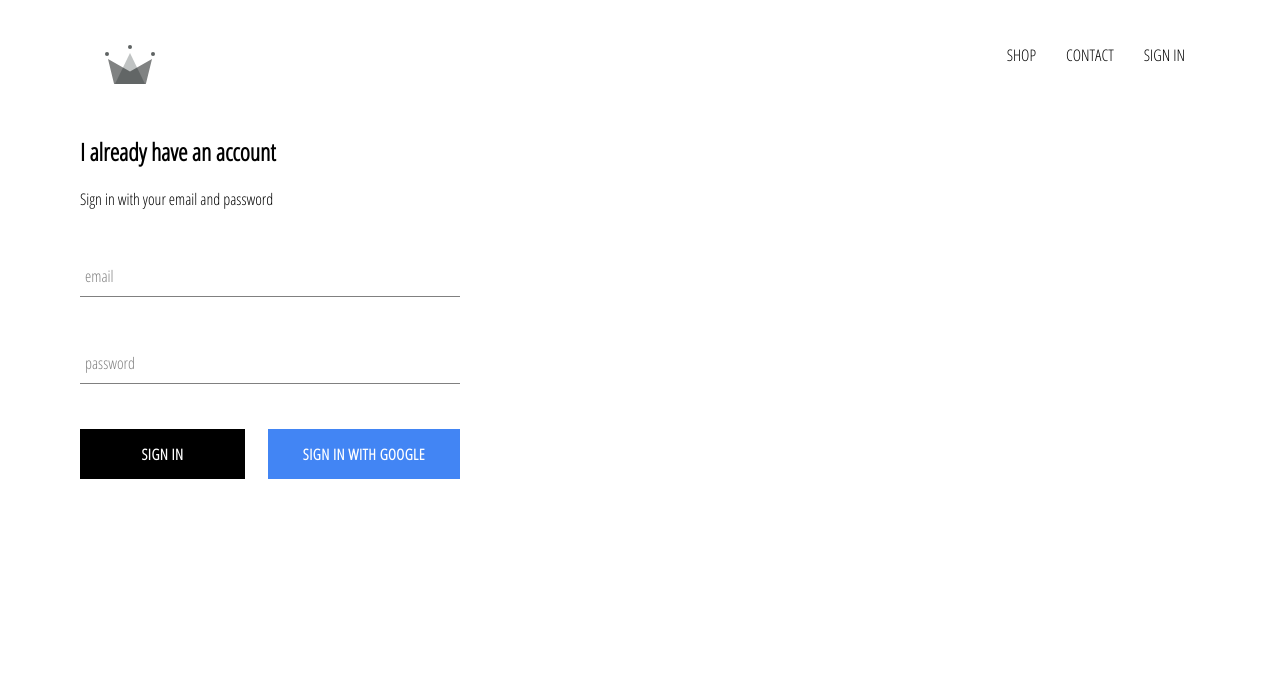
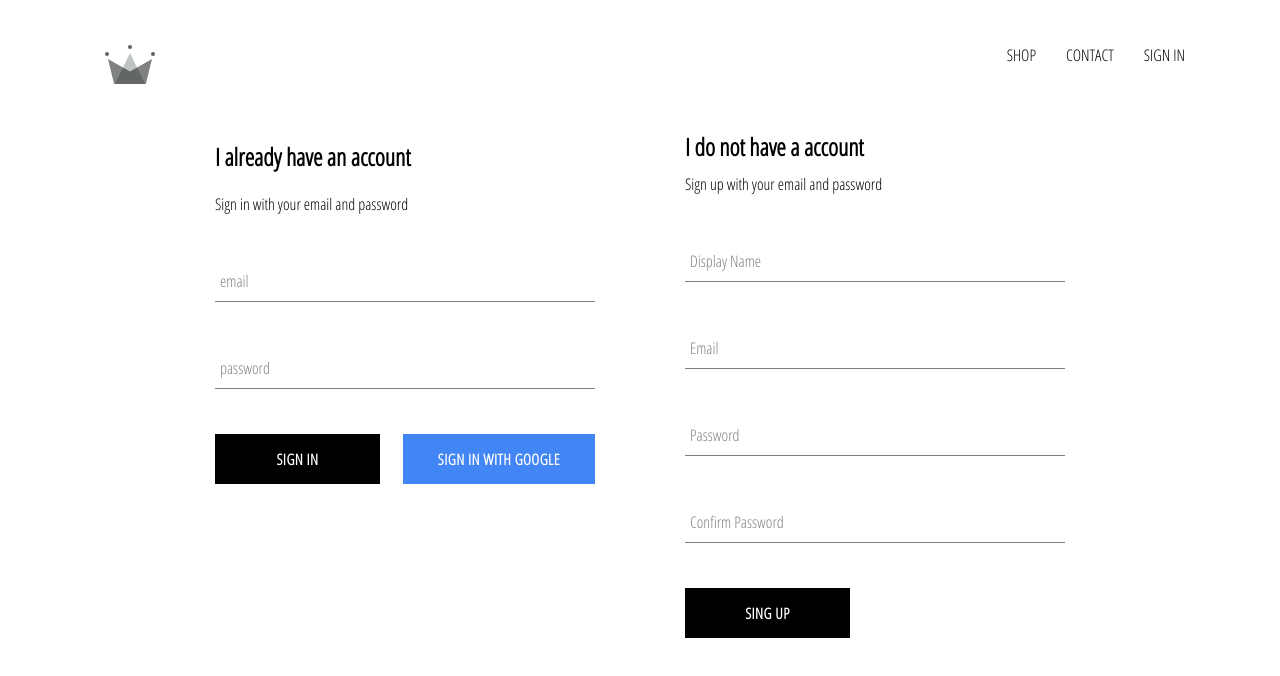
Before and after one commit to piboxee/crwn, a React (Create React App) app: page /signin in a window 1280 px wide. Shown: the top 676 px of the page. Built offline with nearby package versions, Linux system fonts and the light colour scheme; no server answers.

Commit message:
Sign up with email and password added

```diff
--- a/public/index.html
+++ b/public/index.html
@@ -2,29 +2,13 @@
 <html lang="en">
   <head>
     <meta charset="utf-8" />
-    <link rel="icon" href="%PUBLIC_URL%/favicon.ico" />
     <meta name="viewport" content="width=device-width, initial-scale=1" />
     <meta name="theme-color" content="#000000" />
     <meta
       name="description"
       content="Web site created using create-react-app"
     />
-    <link rel="apple-touch-icon" href="%PUBLIC_URL%/logo192.png" />
-    <!--
-      manifest.json provides metadata used when your web app is installed on a
-      user's mobile device or desktop. See https://developers.google.com/web/fundamentals/web-app-manifest/
-    -->
-    <link rel="manifest" href="%PUBLIC_URL%/manifest.json" />
     <link href="https://fonts.googleapis.com/css?family=Open+Sans+Condensed:300&display=swap" rel="stylesheet">
-    <!--
-      Notice the use of %PUBLIC_URL% in the tags above.
-      It will be replaced with the URL of the `public` folder during the build.
-      Only files inside the `public` folder can be referenced from the HTML.
-
-      Unlike "/favicon.ico" or "favicon.ico", "%PUBLIC_URL%/favicon.ico" will
-      work correctly both with client-side routing and a non-root public URL.
-      Learn how to configure a non-root public URL by running `npm run build`.
-    -->
     <title>React App</title>
   </head>
   <body>
--- a/src/App.js
+++ b/src/App.js
@@ -8,7 +8,7 @@
 import HomePage from './pages/homepage/homepage.component'
 import ShopPage from './pages/shop/shop.component'
 
-import {auth} from './firebase/firebase.utils'
+import {auth, createUserProfileDocument} from './firebase/firebase.utils'
 
 class App extends Component {
   constructor(){
@@ -22,8 +22,22 @@
   unsubscribeFromAuth = null
 
   componentDidMount(){
-    this.unsubscribeFromAuth = auth.onAuthStateChanged(user => {
-      this.setState({currentUser: user})
+    this.unsubscribeFromAuth = auth.onAuthStateChanged(async userAuth => {
+      if (userAuth) {
+        const userRef = await createUserProfileDocument(userAuth)
+        userRef.onSnapshot(snapShot => {
+          this.setState({
+            currentUser: {
+              id: snapShot.id,
+              ...snapShot.data()
+            }
+          })
+        })
+      }
+      else {
+        this.setState({currentUser: userAuth})
+      }
+
     })
   }
 
--- a/src/components/sign-in/sign-in.component.jsx
+++ b/src/components/sign-in/sign-in.component.jsx
@@ -3,7 +3,7 @@
 import FormInput from '../form-input/form-input.component'
 import CustomButton from '../custom-button/custom-button.component'
 
-import {singInWithGoogle} from '../../firebase/firebase.utils'
+import {auth, singInWithGoogle} from '../../firebase/firebase.utils'
 
 import './sign-in.styles.scss'
 
@@ -17,10 +17,19 @@
         }
     }
 
-    handleSubmit = (event) => {
+    handleSubmit = async (event) => {
         event.preventDefault()
 
-        this.setState({email: '', password: ''})
+        const {email, password} = this.state
+
+        try {
+            await auth.signInWithEmailAndPassword(email, password)
+            this.setState({email: '', password: ''})
+        } catch (error) {
+            console.log(error)
+        }
+
+
     }
 
     handleChange = (event) => {
--- /dev/null
+++ b/src/components/sign-up/sign-up.component.jsx
@@ -0,0 +1,70 @@
+import React, { Component } from 'react'
+
+import FormInput from '../form-input/form-input.component'
+import CustomButton from '../custom-button/custom-button.component'
+
+import {auth, createUserProfileDocument} from '../../firebase/firebase.utils'
+
+import './sign-up.styles.scss'
+
+class SignUp extends Component {
+    constructor(){
+        super()
+
+        this.state = {
+            displayName: '',
+            email: '',
+            password: '',
+            confirmPassword: ''
+        }
+    }
+
+    handleSubmit = async (event) => {
+        event.preventDefault()
+
+        const {displayName, email, password, confirmPassword} = this.state
+        if (password !== confirmPassword){
+            alert("Passwords don't match")
+            return
+        }
+
+        try {
+            const {user} = await auth.createUserWithEmailAndPassword(email, password)
+            await createUserProfileDocument(user, {displayName})
+
+            this.setState({
+                displayName: '',
+                email: '',
+                password: '',
+                confirmPassword: ''
+            })
+        } catch (error) {
+            console.error(error)
+        }
+    }
+
+    handleChange = (event) => {
+        const {name, value} = event.target
+
+        this.setState({[name]: value})
+    }
+
+    render(){
+        const {displayName, email, password, confirmPassword} = this.state
+        return (
+            <div className='sign-up'>
+                <h2 className='title'>I do not have a account</h2>
+                <span>Sign up with your email and password</span>
+                <form className='sign-in-form' onSubmit={this.handleSubmit}>
+                    <FormInput type='text' name='displayName' value={displayName} onChange={this.handleChange} label='Display Name' required />
+                    <FormInput type='email' name='email' value={email} onChange={this.handleChange} label='Email' required />
+                    <FormInput type='password' name='password' value={password} onChange={this.handleChange} label='Password' required />
+                    <FormInput type='password' name='confirmPassword' value={confirmPassword} onChange={this.handleChange} label='Confirm Password' required />
+                    <CustomButton type='submit'>Sing Up</CustomButton>
+                </form>
+            </div>
+        )
+    }
+}
+
+export default SignUp
--- /dev/null
+++ b/src/components/sign-up/sign-up.styles.scss
@@ -0,0 +1,9 @@
+.sign-up {
+    display: flex;
+    flex-direction: column;
+    width: 380px;
+
+    .title {
+        margin: 10px 0;
+    }
+}
--- a/src/firebase/firebase.utils.js
+++ b/src/firebase/firebase.utils.js
@@ -12,6 +12,31 @@
     appId: "1:286044570599:web:e42af027eb47bc89beb342"
   }
 
+export const createUserProfileDocument = async (userAuth, additionalData) => {
+  if (!userAuth) return
+
+  const userRef = firestore.doc(`users/${userAuth.uid}`)
+  const snapShot = await userRef.get()
+
+  if(!snapShot.exists){
+    const {displayName, email} = userAuth
+    const createdAt = new Date()
+
+    try {
+      await userRef.set({
+        displayName,
+        email,
+        createdAt,
+        ...additionalData
+      })
+    } catch (error) {
+      console.log('Error creating user', error.message)
+    }
+  }
+
+  return userRef
+}
+
 firebase.initializeApp(config)
 
 export const auth = firebase.auth()
--- a/src/pages/sign-in-and-sign-up/sign-in-and-sign-up.component.jsx
+++ b/src/pages/sign-in-and-sign-up/sign-in-and-sign-up.component.jsx
@@ -1,12 +1,14 @@
 import React from 'react'
 
 import SignIn from '../../components/sign-in/sign-in.component'
+import SignUp from '../../components/sign-up/sign-up.component'
 
 import './sign-in-and-sign-up.styles.scss'
 
 const SignInAndSignUpPage = () => (
     <div className='sign-in-and-sign-up'>
         <SignIn />
+        <SignUp />
     </div>
 )
 
--- a/src/pages/sign-in-and-sign-up/sign-in-and-sign-up.styles.scss
+++ b/src/pages/sign-in-and-sign-up/sign-in-and-sign-up.styles.scss
@@ -0,0 +1,6 @@
+.sign-in-and-sign-up {
+    width: 850px;
+    display: flex;
+    justify-content: space-between;
+    margin: 30px auto;
+}
```
Also changed, not shown: public/manifest.json (deleted).
